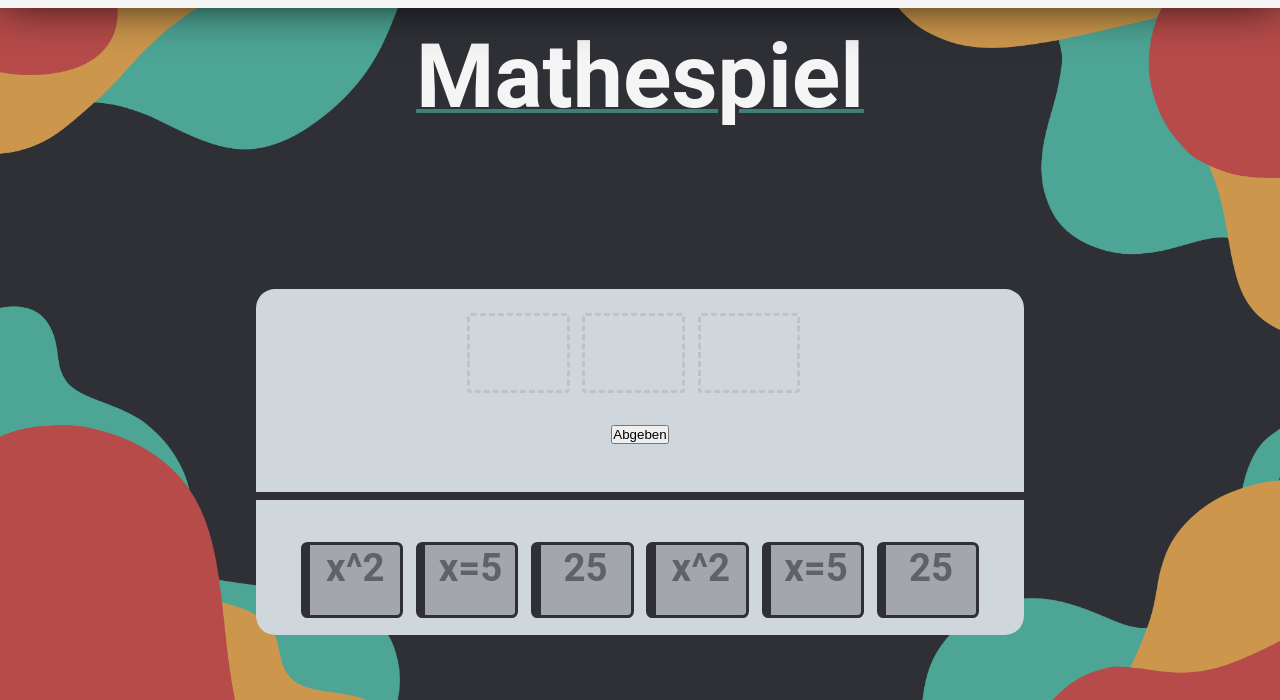
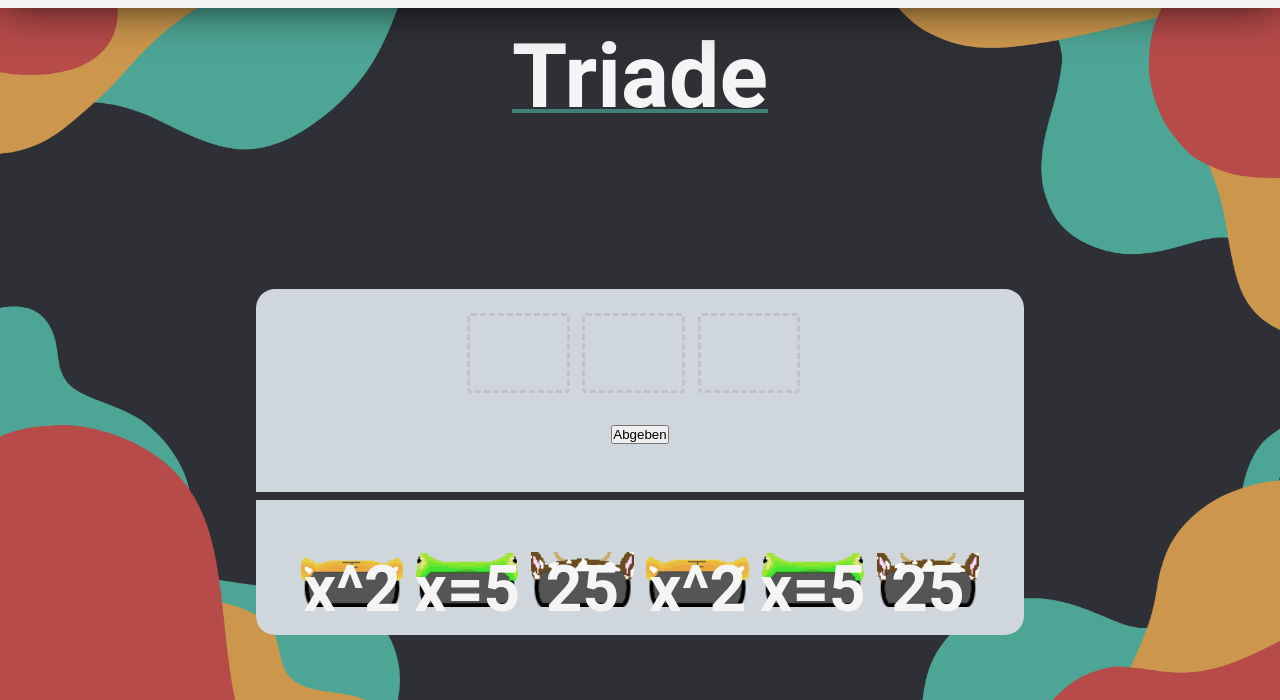
Before and after one commit to NotSkyWars/Mathe, a PHP site: page /triade.php in a window 1280 px wide. Shown: the part 100-800 px from the top of the page. Run offline with PHP 8.4, Linux system fonts and the light colour scheme; some web fonts are replaced.

Commit message:
added icons and design elements

```diff
--- a/css/triade.css
+++ b/css/triade.css
@@ -1,5 +1,5 @@
 
-@import url(colors.css);
+@import url(buttons.css);
 
 *, *::before, *::after {
       padding:0;
@@ -60,6 +60,9 @@ main h1{
   float:left;
   border: .3vw dashed rgb(191, 195, 201);
 border-radius: .3vw;
+display: flex;
+flex-wrap: wrap;
+flex-direction: row;
   }
 
   .BR-Math-PickZone{
@@ -105,22 +108,34 @@ border-radius: 17px;
     width: 8vw;
    height: 9.5vh;
     text-align: center;
+    background-repeat:no-repeat;
+    background-size:contain;
+    background-position:center;
+    color: var(--white);
+   /* background-color: var(--light-gray);
+    border: .3vw solid var(--dark-gray);
+border-radius: .5vw;*/
 
-    color: var(--gray);
-    background-color: var(--light-gray);
-    border: .3vw solid var(--dark-gray);
-border-radius: .5vw;
+  }
 
+  .item-value{
+    background-image: url('media/Frosch.png');
+  }
+  .item-term{
+    background-image: url('media/Tiger.png');
+  }
+  .item-answer{
+    background-image: url('media/kuh.png');
   }
 .decor-border{
   width: .5vw;
   float: left;
 }
   .BR-Math-Variable-decor{
-    border: .3vw solid var(--dark-gray);
+   /* border: .3vw solid var(--dark-gray);
     background-color: var(--dark-gray);
 height: 100%;
-
+*/
   }
 
   .BR-Math-Variable h1{
@@ -160,26 +175,25 @@ height: 100%;
 
 /* Medium Devices, Desktops */
 @media only screen and (min-width : 992px) {
-    .decor-border{
-        height: 9vh;
-      }
   .BR-Math-Variable h1{
-    font-size: 3vw;
+   height: 125%;
+    font-size: 4rem;
     display: flex;
 align-items: center;
-justify-content: center;
+justify-content:center;
   }
 }
 
 @media only screen and (max-width : 992px) {
   .BR-Math-Variable {
-    width: unset;
-    height: unset;
     display: flex;
 align-items: center;
 justify-content: center;
+width: 100%;
+height: 100%;
 }
 .BR-Math-PickZone{
+  flex-direction: column;
     margin: 1vh 5% 2vh 5%;
 }
 .BR-Math-DropZone{
@@ -195,6 +209,8 @@ justify-content: center;
 .BR-Math-DropZone .BR-Math-Variable{
   margin-left: -3vw;
   margin-top: -.5vh;
+  width: unset;
+  height: unset;
   z-index: 2;
 }
 }
--- a/jss/triade.js
+++ b/jss/triade.js
@@ -12,15 +12,15 @@ const check = async () => {
     for(var i = 0; i < dropzones.length;i++){
         console.log(dropzones[i].childNodes);
         if(dropzones[i].childNodes[1].innerHTML.includes("x=")){
-            variable = dropzones[i].childNodes[1].childNodes[2].innerHTML.replace("x=","")
+            variable = dropzones[i].childNodes[1].childNodes[1].innerHTML.replace("x=","")
             console.log("variable: " + variable);
         }else if(dropzones[i].childNodes[1].innerHTML.includes("x")){
-            term = dropzones[i].childNodes[1].childNodes[2].innerHTML
+            term = dropzones[i].childNodes[1].childNodes[1].innerHTML
             console.log("term: " + term);
 
         }else{
             if(dropzones[i].childNodes[1] != null){
-                answer = dropzones[i].childNodes[1].childNodes[2].innerHTML
+                answer = dropzones[i].childNodes[1].childNodes[1].innerHTML
                 console.log("answer: " + answer);
             }
         }
--- a/term.php
+++ b/term.php
@@ -40,7 +40,7 @@
     <main>
       <span class="br"></span>
       <section class="BR-Math-Title">
-        <h1>Mathespiel</Mathespiel></h1>
+        <h1>Term</Mathespiel></h1>
       </section>
     </main>
     <div class="popup" id="popup1">
@@ -58,7 +58,7 @@
         <?php
         if(ISSET($_SESSION['login'])){
         }else{
-          header("login.php")
+          header("login.php");
         }
 
         ?>
--- a/triade.php
+++ b/triade.php
@@ -41,7 +41,7 @@
     <main>
       <span class="br"></span>
       <section class="BR-Math-Title">
-        <h1>Mathespiel</Mathespiel></h1>
+        <h1>Triade</Mathespiel></h1>
       </section>
     </main>
     <div class="popup" id="popup1">
@@ -58,12 +58,12 @@
 
       </section>
         <section class="BR-Math-PickZone" id="BR-Math-PickZone" ondrop="drop(event)" ondragover="allowDrop(event)">
-        <div class="BR-Math-Variable" id="0" draggable="true" ondragstart="drag(event)"> <div class="decor-border"><div class="BR-Math-Variable-decor"></div></div><h1 id="drag1">x^2</h1></div>
-          <div class="BR-Math-Variable" id="1" draggable="true" ondragstart="drag(event)"> <div class="decor-border"><div class="BR-Math-Variable-decor"></div></div><h1 id="drag2">x=5</h1></div>
-          <div class="BR-Math-Variable" id="2" draggable="true" ondragstart="drag(event)"> <div class="decor-border"><div class="BR-Math-Variable-decor"></div></div><h1 id="drag3">25</h1></div>
-          <div class="BR-Math-Variable" id="3" draggable="true" ondragstart="drag(event)"> <div class="decor-border"><div class="BR-Math-Variable-decor"></div></div><h1 id="drag1">x^2</h1></div>
-          <div class="BR-Math-Variable" id="4" draggable="true" ondragstart="drag(event)"> <div class="decor-border"><div class="BR-Math-Variable-decor"></div></div><h1 id="drag2">x=5</h1></div>
-          <div class="BR-Math-Variable" id="5" draggable="true" ondragstart="drag(event)"> <div class="decor-border"><div class="BR-Math-Variable-decor"></div></div><h1 id="drag3">25</h1></div>
+        <div class="BR-Math-Variable item-term" id="0" draggable="true" ondragstart="drag(event)"><h1 id="drag1">x^2</h1></div>
+          <div class="BR-Math-Variable item-value" id="1" draggable="true" ondragstart="drag(event)"> <h1 id="drag2">x=5</h1></div>
+          <div class="BR-Math-Variable item-answer" id="2" draggable="true" ondragstart="drag(event)"> <h1 id="drag3">25</h1></div>
+          <div class="BR-Math-Variable item-term" id="0" draggable="true" ondragstart="drag(event)"> <h1 id="drag1">x^2</h1></div>
+          <div class="BR-Math-Variable item-value" id="1" draggable="true" ondragstart="drag(event)"> <h1 id="drag2">x=5</h1></div>
+          <div class="BR-Math-Variable item-answer" id="2" draggable="true" ondragstart="drag(event)"> <h1 id="drag3">25</h1></div>
         </section>
 
   </body>
```
Also changed, not shown: css/selection.css (+24 -4 lines), selection.php (+5 -5 lines), css/media/Frosch.png (added), css/media/Tiger.png (added), css/media/Triade.png (added), css/media/cards.png (added), css/media/dashboard.png (added), css/media/huhn.png (added), css/media/icons/Frosch.png (added), css/media/icons/Tiger.png (added), css/media/icons/kuh.png (added), css/media/kuh.png (added), css/media/term.png (added).
